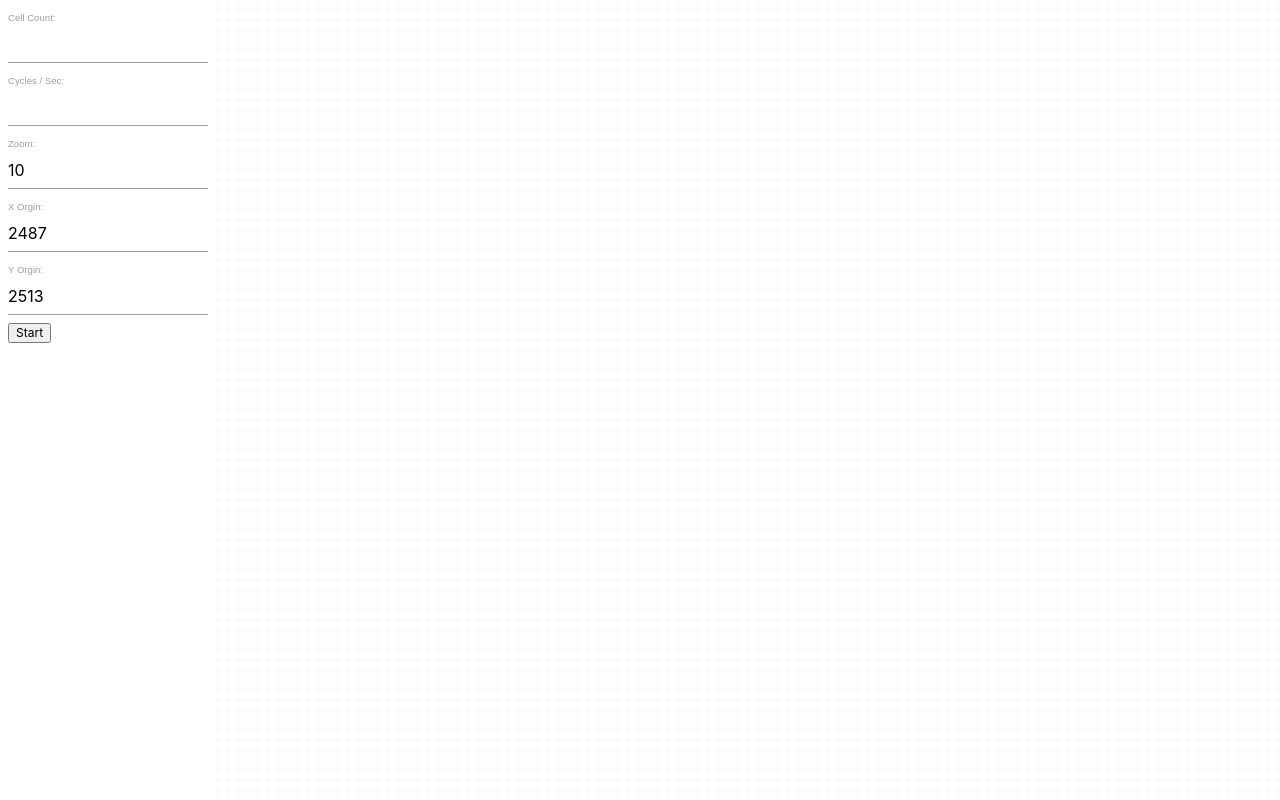
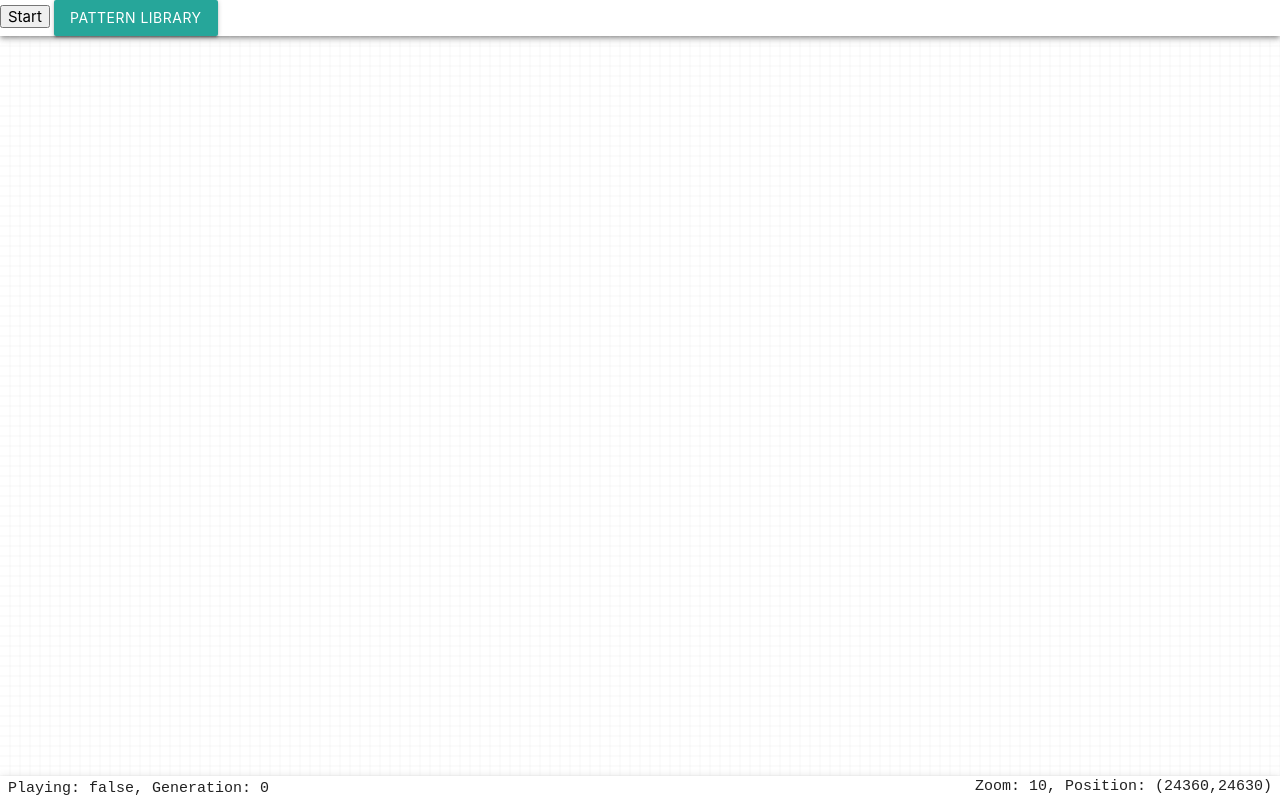
Before and after one commit to aperance/life, a website built with webpack: page index.html in a window 1280 px wide. Built offline with nearby package versions, Linux system fonts and the light colour scheme; files whose address does not match are found by name.

Commit message:
Added top control bar and bottom status bar

```diff
--- a/gameController.js
+++ b/gameController.js
@@ -32,9 +32,16 @@ const bufferSize = 50;
  * @param {import('./gameRenderer.js').GameRenderer} gameRenderer
  * @param {number} cellCount
  * @param {boolean} wasm
+ * @param {Function} onGameChange
  * @return {GameController}
  */
-const createGameController = (worker, gameRenderer, cellCount, wasm) => ({
+const createGameController = (
+  worker,
+  gameRenderer,
+  cellCount,
+  wasm,
+  onGameChange
+) => ({
   alive: new Set(),
   alivePreview: new Set(),
   playing: false,
@@ -193,6 +200,8 @@ const createGameController = (worker, gameRenderer, cellCount, wasm) => ({
     gameRenderer.render(Array.from(this.alive), born, died);
     gameRenderer.renderPreview(Array.from(this.alivePreview));
 
+    onGameChange({ generation: 0, playing: this.playing });
+
     requestAnimationFrame(this.animationCycle.bind(this));
   }
 });
--- a/gameRenderer.js
+++ b/gameRenderer.js
@@ -6,10 +6,8 @@
  * @typedef {Object} GameRenderer
  * @property {{width: number, height: number, zoom: number, panX: number, panY: number}} view
  * @property {boolean} redrawGrid
- * @property {Array<Function>} observers
  * @property {Function} setView
- * @property {Function} addObserver
- * @property {Function} emitToObservers
+ * @property {Function} onViewChange
  * @property {Function} render
  * @property {Function} renderGrid
  * @property {Function} renderAllCells
@@ -29,12 +27,19 @@
  * @param {CanvasRenderingContext2D} cellCtx
  * @param {CanvasRenderingContext2D} previewCtx
  * @param {number} cellCount
+ * @param {Function} onViewChange
  * @returns {GameRenderer}
  */
-const createGameRenderer = (gridCtx, cellCtx, previewCtx, cellCount) => ({
+const createGameRenderer = (
+  gridCtx,
+  cellCtx,
+  previewCtx,
+  cellCount,
+  onViewChange
+) => ({
   view: { width: 0, height: 0, zoom: 10, panX: null, panY: null },
   redrawGrid: true,
-  observers: [],
+  onViewChange: null,
 
   /**
    *
@@ -52,18 +57,8 @@ const createGameRenderer = (gridCtx, cellCtx, previewCtx, cellCount) => ({
         ? Math.round(this.getMaxPanY() / 2)
         : clamp(this.view.panY, 0, this.getMaxPanY());
     this.redrawGrid = true;
-  },
 
-  /**
-   *
-   * @param {Function} fn
-   */
-  addObserver(fn) {
-    this.observers.push(fn);
-  },
-
-  emitToObservers() {
-    this.observers.forEach(x => x(this));
+    onViewChange(this.view);
   },
 
   /**
@@ -77,7 +72,6 @@ const createGameRenderer = (gridCtx, cellCtx, previewCtx, cellCount) => ({
       this.renderGrid();
       this.renderAllCells(alive);
       this.redrawGrid = false;
-      this.emitToObservers();
     } else {
       if (born && died) this.renderChangedCells(born, died);
       else this.renderAllCells(alive);
--- a/index.html
+++ b/index.html
@@ -2,43 +2,42 @@
 <html>
   <head>
     <title>Conway's Game of Life</title>
+    <link rel="stylesheet" type="text/css" href="materialize.min.css" />
+    <link rel="stylesheet" type="text/css" href="styles.css" />
   </head>
   <body>
     <div>
-      <div id="sidebar">
-        <label>
-          Cell Count:
-          <input type="number" id="cell-count" />
-        </label>
-        <br />
-        <label>
-          Cycles / Sec:
-          <input type="number" id="speed" />
-        </label>
-        <br />
-        <label>
-          Zoom:
-          <input type="number" id="zoom" />
-        </label>
-        <br />
-        <label>
-          X Orgin:
-          <input type="number" id="pan-x" />
-        </label>
-        <br />
-        <label>
-          Y Orgin:
-          <input type="number" id="pan-y" />
-        </label>
-        <br />
+      <div id="top-bar" class="z-depth-2">
         <button id="start-button">Start</button>
+        <!-- Modal Trigger -->
+        <a
+          class="waves-effect waves-light btn modal-trigger"
+          href="#pattern-modal"
+          >Pattern Library</a
+        >
       </div>
       <div id="canvas-container">
         <canvas id="grid-canvas"></canvas>
         <canvas id="cell-canvas"></canvas>
         <canvas id="preview-canvas"></canvas>
       </div>
+      <div id="bottom-bar" class="z-depth-2">
+        <span id="left-status"></span>
+        <span id="right-status"></span>
+      </div>
     </div>
-    <script src="index.js"></script>
   </body>
 </html>
+
+<!-- Modal Structure -->
+<div id="pattern-modal" class="modal">
+  <div class="modal-content">
+    <h4>Modal Header</h4>
+    <p>A bunch of text</p>
+  </div>
+  <div class="modal-footer">
+    <a href="#!" class="modal-close waves-effect waves-green btn-flat">Agree</a>
+  </div>
+</div>
+
+<script src="index.js"></script>
--- a/index.js
+++ b/index.js
@@ -5,7 +5,6 @@ import { createGameController } from "./gameController";
 import { createMouseTracker } from "./mouseTracker";
 import "materialize-css/dist/css/materialize.min.css";
 import "materialize-css/dist/js/materialize.min.js";
-import "./styles.css";
 
 const dom = {
   /** @type {HTMLDivElement} */
@@ -16,16 +15,14 @@ const dom = {
   cellCanvas: (document.getElementById("cell-canvas")),
   /** @type {HTMLCanvasElement} */
   previewCanvas: (document.getElementById("preview-canvas")),
+  /** @type {HTMLSpanElement} */
+  leftStatus: (document.getElementById("left-status")),
+  /** @type {HTMLSpanElement} */
+  rightStatus: (document.getElementById("right-status")),
+  /** @type {HTMLButtonElement} */
+  start: (document.getElementById("start-button")),
   /** @type {HTMLDivElement} */
-  sidebar: (document.getElementById("sidebar")),
-  /** @type {HTMLInputElement} */
-  zoom: (document.getElementById("zoom")),
-  /** @type {HTMLInputElement} */
-  panX: (document.getElementById("pan-x")),
-  /** @type {HTMLInputElement} */
-  panY: (document.getElementById("pan-y")),
-  /** @type {HTMLButtonElement} */
-  start: (document.getElementById("start-button"))
+  patternModal: (document.getElementById("pattern-modal"))
 };
 
 /** @type {import('./gameRenderer').GameRenderer} */
@@ -41,13 +38,24 @@ let mouseTracker;
 const wasm = true;
 
 function initializeGame() {
-  const gridCtx = dom.gridCanvas.getContext("2d");
-  const cellCtx = dom.cellCanvas.getContext("2d");
-  const previewCtx = dom.previewCanvas.getContext("2d");
   const worker = new Worker("./worker.js");
 
-  gameRenderer = createGameRenderer(gridCtx, cellCtx, previewCtx, 5000);
-  gameController = createGameController(worker, gameRenderer, 5000, wasm);
+  gameRenderer = createGameRenderer(
+    dom.gridCanvas.getContext("2d"),
+    dom.cellCanvas.getContext("2d"),
+    dom.previewCanvas.getContext("2d"),
+    5000,
+    handleViewChange
+  );
+
+  gameController = createGameController(
+    worker,
+    gameRenderer,
+    5000,
+    wasm,
+    handleGameChange
+  );
+
   mouseTracker = createMouseTracker(
     gameRenderer,
     gameController,
@@ -56,34 +64,15 @@ function initializeGame() {
 
   gameController.init();
 
-  gameRenderer.addObserver(() => {
-    dom.zoom.value = gameRenderer.view.zoom.toString();
-  });
-  gameRenderer.addObserver(() => {
-    const { panX, zoom, height } = gameRenderer.view;
-    dom.panX.value = Math.round((panX + height / 2) / zoom).toString();
-  });
-  gameRenderer.addObserver(() => {
-    const { panY, zoom, width } = gameRenderer.view;
-    dom.panY.value = Math.round((panY + width / 2) / zoom).toString();
-  });
+  dom.start.onclick = () => gameController.start();
+}
 
-  dom.zoom.onchange = e => {
-    /** @type {HTMLInputElement} */
-    const target = (e.target);
-    gameRenderer.setView({ zoom: target.value });
-  };
-  dom.panX.onchange = e => {
-    /** @type {HTMLInputElement} */
-    const target = (e.target);
-    gameRenderer.setView({ panX: target.value });
-  };
-  dom.panY.onchange = e => {
-    /** @type {HTMLInputElement} */
-    const target = (e.target);
-    gameRenderer.setView({ panY: target.value });
-  };
-  dom.start.onclick = () => gameController.start();
+function handleGameChange({ generation, playing }) {
+  dom.leftStatus.textContent = `Playing: ${playing}, Generation: ${generation}`;
+}
+
+function handleViewChange({ zoom, panX, panY }) {
+  dom.rightStatus.textContent = `Zoom: ${zoom}, Position: (${panX},${panY})`;
 }
 
 function handleResize() {
@@ -101,5 +90,9 @@ function handleResize() {
 window.addEventListener("resize", handleResize);
 window.addEventListener("wheel", e => e.preventDefault(), { passive: false });
 
+document.addEventListener("DOMContentLoaded", function() {
+  const instances = M.Modal.init(dom.patternModal);
+});
+
 initializeGame();
 handleResize();
--- a/styles.css
+++ b/styles.css
@@ -9,17 +9,23 @@ body {
 
 body > div {
   display: flex;
-}
-
-#sidebar {
-  flex: 0 0 200px;
-  margin: 8px 8px 8px 8px;
+  flex-direction: column;
+  height: 100vh;
 }
 
 #canvas-container {
   position: relative;
   flex: 1 1 auto;
-  height: 100vh;
+}
+
+#bottom-bar > span {
+  font-family: monospace;
+  padding-left: 8px;
+  padding-right: 8px;
+}
+
+#right-status {
+  float: right;
 }
 
 #grid-canvas,
```
